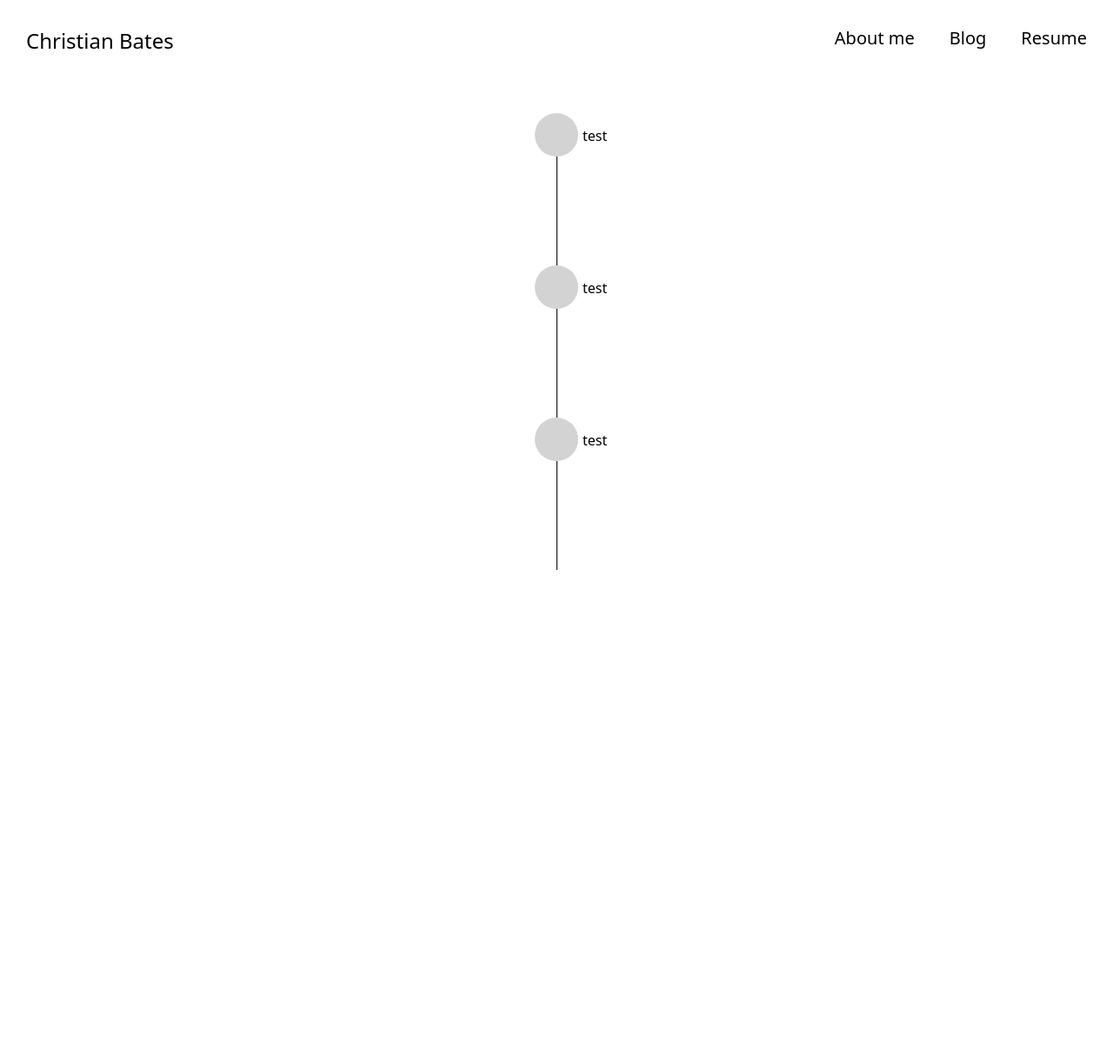
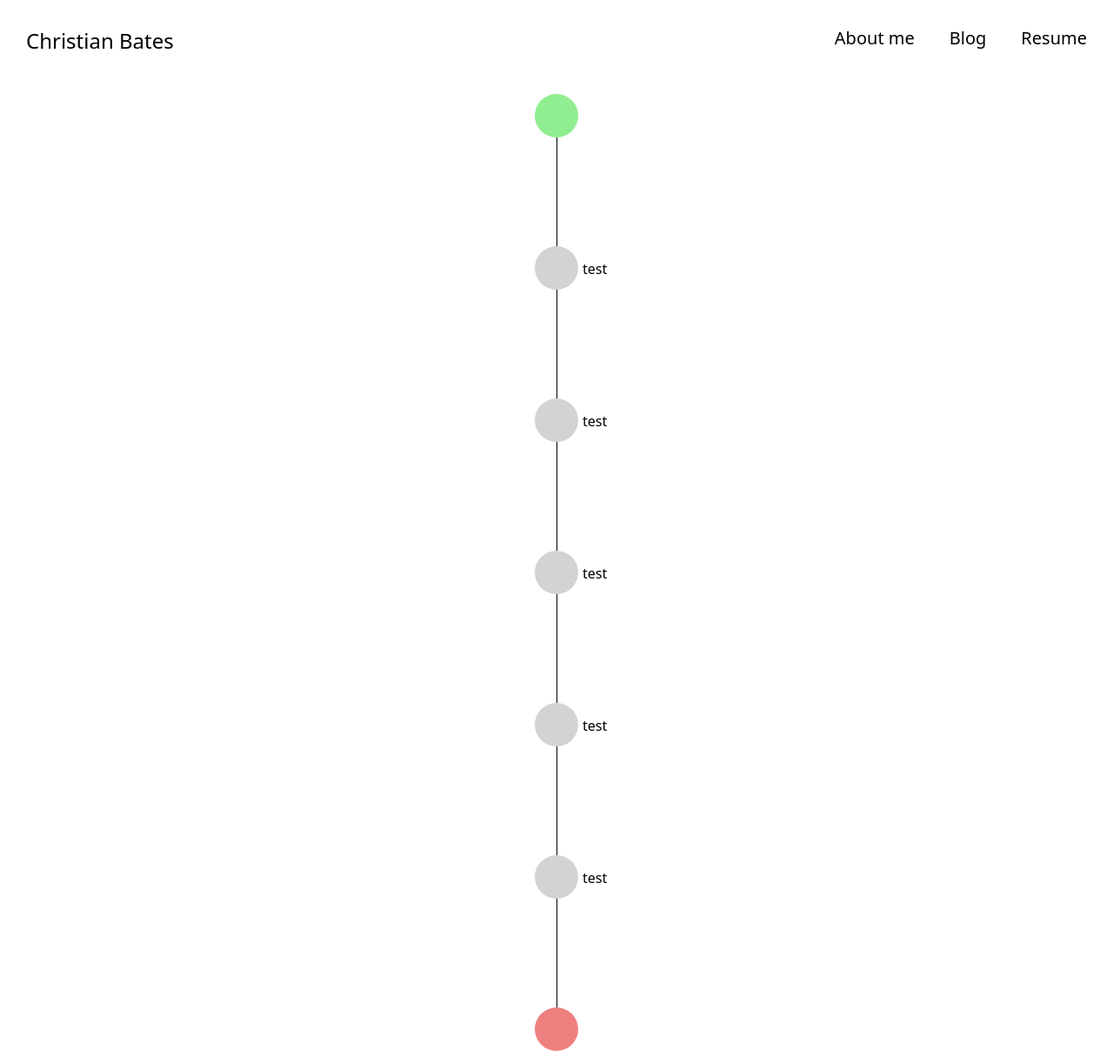
Before and after one commit to cjbates02/Personal-Website, a React (Create React App) app in the folder frontend/: page / in a window 1280 px wide. Shown: the whole page at 87% size. Before the commit the page ends 800 px from the top, so only its background shows below. Built offline with nearby package versions, Linux system fonts and the light colour scheme.

Commit message:
added start and end nodes, fixed the position of the navbar

```diff
--- a/frontend/src/App.js
+++ b/frontend/src/App.js
@@ -1,10 +1,13 @@
 import Navbar from './components/Navbar.jsx'
 import MyTimeline from './components/MyTimeline.jsx'
+
 
 // Test Milestones, should pull from a database
 const milestones = [
   {'key': 1, 'date': 'August 2021'},
   {'key': 2, 'date': 'August 2022'},
+  {'key': 3, 'date': 'March 2023'},
+  {'key': 3, 'date': 'March 2023'},
   {'key': 3, 'date': 'March 2023'}
 ]
 
--- /dev/null
+++ b/frontend/src/components/EndNode.jsx
@@ -0,0 +1,7 @@
+export default function EndNode() {
+    return (
+        <div className="node-container">
+            <div className="node end-node"></div>
+        </div>
+    )
+}
--- a/frontend/src/components/MyTimeline.jsx
+++ b/frontend/src/components/MyTimeline.jsx
@@ -1,11 +1,15 @@
 import Milestone from './Milestone.jsx'
+import StartNode from './StartNode.jsx'
+import EndNode from './EndNode.jsx'
 
 export default function MyTimeline({milestones}) {
     return (
         <div className="timeline-container">
+            <StartNode />
             {milestones.map((milestone) => {
                 return (<Milestone date={milestone.date} key={milestone.key}/>)
             })}
+            <EndNode />
         </div>
     )
 }
--- /dev/null
+++ b/frontend/src/components/StartNode.jsx
@@ -0,0 +1,8 @@
+export default function StartNode() {
+    return (
+        <div className="node-container">
+            <div className="node start-node"></div>
+            <div className="edge"></div>
+        </div>
+    )
+}
--- a/frontend/src/style.css
+++ b/frontend/src/style.css
@@ -1,16 +1,19 @@
 body {
     margin: 0px;
-    padding: 30px;
     font-family: system-ui, -apple-system, BlinkMacSystemFont, 'Segoe UI', Roboto, Oxygen, Ubuntu, Cantarell, 'Open Sans', 'Helvetica Neue', sans-serif;
 }
 
 /* Navbar Styling */
 
 .navbar-container {
+    position: sticky;
+    top: 0;
     display: flex;
     justify-content: space-between;
-    height: 100px;
     font-size: 20px;
+    padding: 30px;
+    z-index: 1000;
+    background-color: white;
 }
 
 .navbar-button {
@@ -36,7 +39,8 @@ body {
 /* Timeline Styling */
 
 .timeline-container {
-
+    overflow-y: auto;
+    padding: 15px;
 }
 
 .node-container {
@@ -68,3 +72,19 @@ body {
     border-left: 1px solid black;
     margin-left: 25px;
 }
+
+.start-node {
+    background-color: lightgreen;
+}
+
+.start-node::after {
+    content: '';
+}
+
+.end-node {
+    background-color: lightcoral;
+}
+
+.end-node::after {
+    content: '';
+}
```
